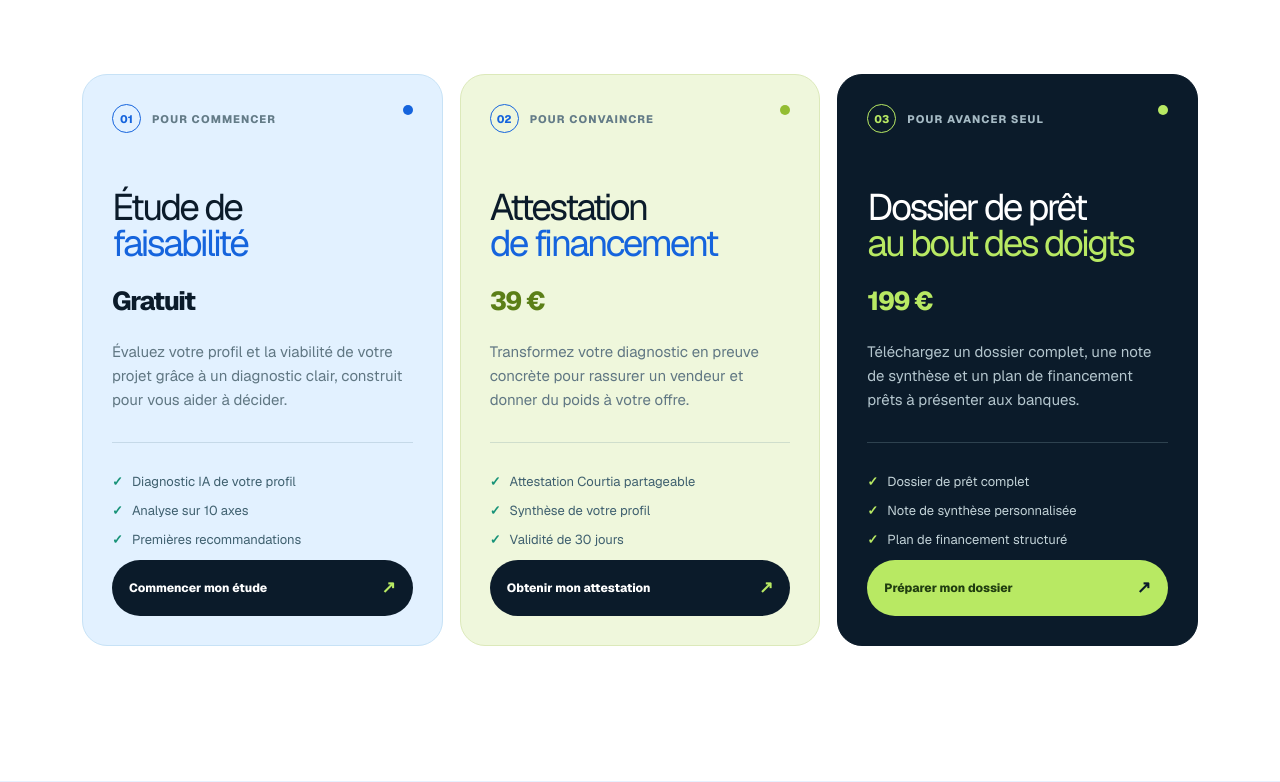
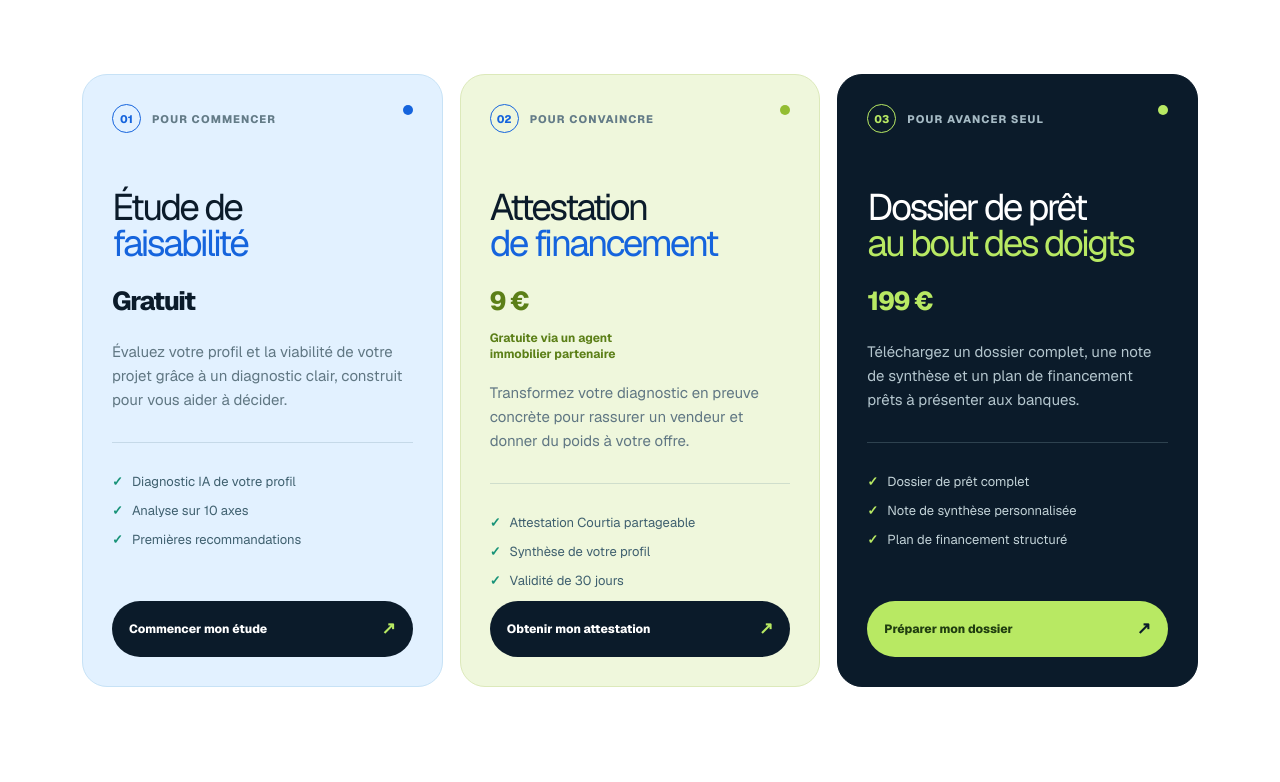
Before and after one commit to Courtia/courtia-site, a Next.js app: page /tarifs in a window 1280 px wide. Shown: the part 1040-1822 px from the top of the page. Built offline with nearby package versions, Linux system fonts and the light colour scheme.

Commit message:
Correct Courtia attestation pricing

```diff
--- a/app/tarifs/page.tsx
+++ b/app/tarifs/page.tsx
@@ -17,7 +17,8 @@ const plans = [
     number: "02",
     label: "Pour convaincre",
     title: <>Attestation<br /><em>de financement</em></>,
-    price: "39 €",
+    price: "9 €",
+    priceNote: "Gratuite via un agent immobilier partenaire",
     description: "Transformez votre diagnostic en preuve concrète pour rassurer un vendeur et donner du poids à votre offre.",
     items: ["Attestation Courtia partageable", "Synthèse de votre profil", "Validité de 30 jours"],
     tone: "pricing-card-lime",
@@ -73,7 +74,7 @@ export default function TarifsPage() {
       <section className="pricing-section">
         <div className="section-wrap"><div className="pricing-intro" data-pricing-reveal><span className="eyebrow eyebrow-light">Une progression claire</span><h2>Commencez par comprendre.<br /><em>Avancez avec les bons documents.</em></h2><p>Chaque parcours Courtia correspond à une étape de votre projet immobilier. Vous gardez la main du début à la fin.</p></div>
           <div className="pricing-grid">
-            {plans.map((plan) => <article className={`pricing-card ${plan.tone}`} data-pricing-reveal key={plan.number}><div className="pricing-card-top"><span>{plan.number}</span><b>{plan.label}</b></div><h3>{plan.title}</h3><div className="pricing-price">{plan.price}</div><p>{plan.description}</p><ul>{plan.items.map((item) => <li key={item}><span>✓</span>{item}</li>)}</ul><a className="pricing-action" href="/#contact">{plan.action}<span>↗</span></a></article>)}
+            {plans.map((plan) => <article className={`pricing-card ${plan.tone}`} data-pricing-reveal key={plan.number}><div className="pricing-card-top"><span>{plan.number}</span><b>{plan.label}</b></div><h3>{plan.title}</h3><div className="pricing-price">{plan.price}</div>{plan.priceNote && <div className="pricing-price-note">{plan.priceNote}</div>}<p>{plan.description}</p><ul>{plan.items.map((item) => <li key={item}><span>✓</span>{item}</li>)}</ul><a className="pricing-action" href="/#contact">{plan.action}<span>↗</span></a></article>)}
           </div>
         </div>
       </section>
```
Also changed, not shown: app/globals.css.
